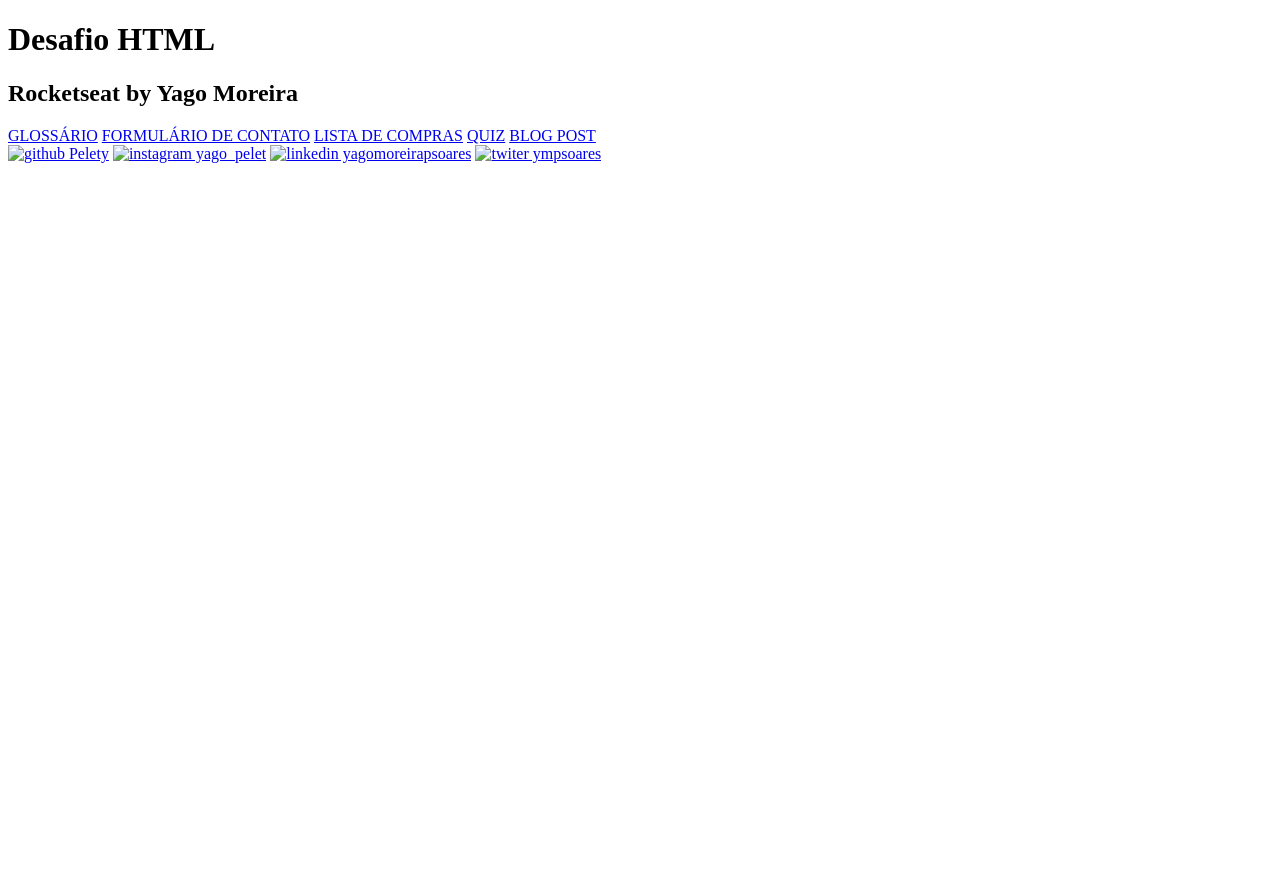
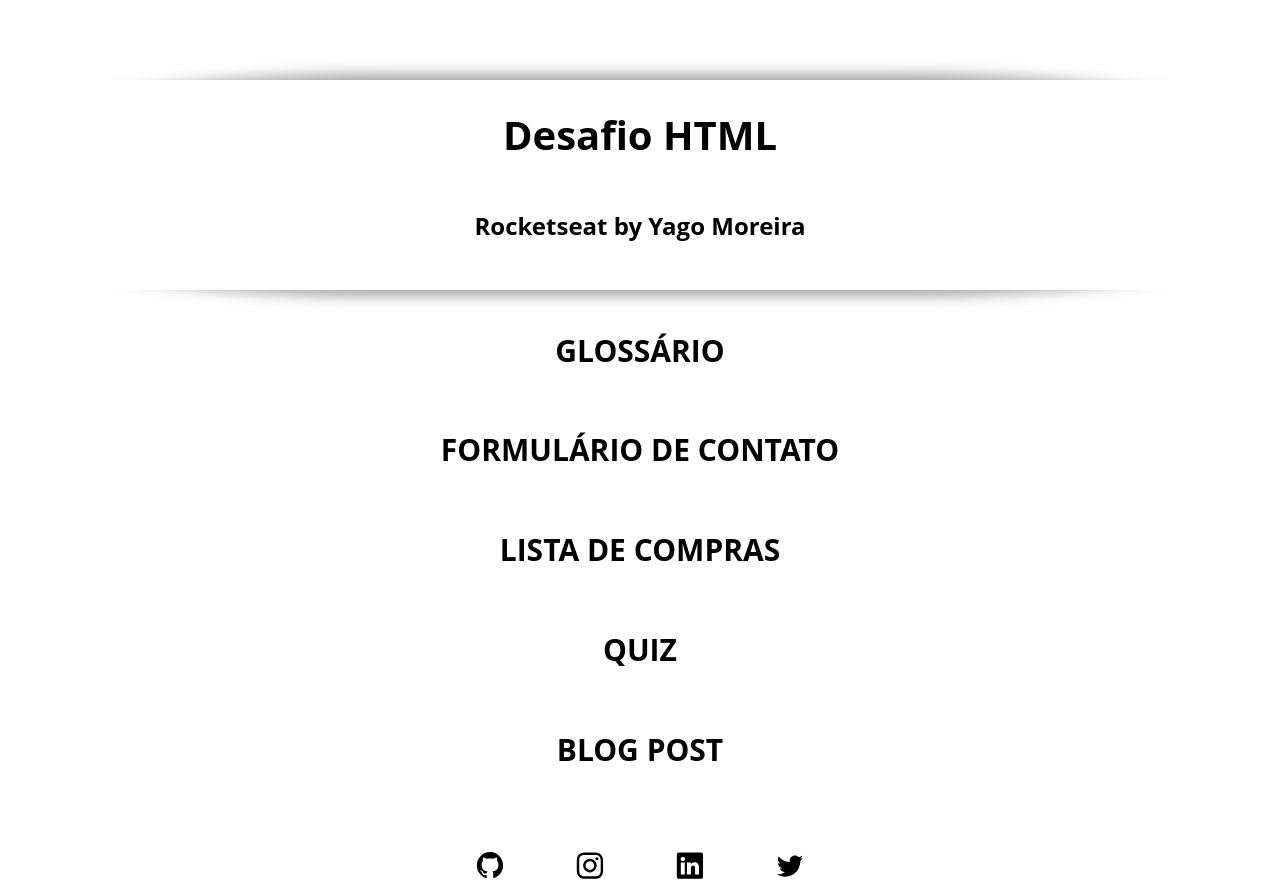
Before and after one commit to Pelety/desafio-html, a plain HTML site: page index.html in a window 1280 px wide. Before the commit the page ends 800 px from the top, so only its background shows below. Drawn offline with Linux system fonts and the light colour scheme; the site is published under a folder, as on GitHub Pages, so addresses that start at the root find nothing.

Commit message:
terceiro commit, alteração no index

```diff
--- a/index.html
+++ b/index.html
@@ -6,7 +6,7 @@
   <meta http-equiv="X-UA-Compatible" content="IE=edge">
   <meta name="viewport" content="width=device-width, initial-scale=1.0">
   <title>Desafio HTML</title>
-  <link rel="stylesheet" href="/css/style.css">
+  <link rel="stylesheet" href="./css/style.css">
 </head>
 
 <body>
@@ -18,18 +18,18 @@
   </header>
 
   <div class="menu">
-    <a id="pages" href="/pages/glossary.html">GLOSSÁRIO</a>
-    <a id="pages" href="/pages/contact.html">FORMULÁRIO DE CONTATO</a>
-    <a id="pages" href="/pages/shopping-list.html">LISTA DE COMPRAS</a>
-    <a id="pages" href="/pages/quiz.html">QUIZ</a>
-    <a id="pages" href="/pages/blog-post.html">BLOG POST</a>
+    <a id="pages" href="./pages/glossary.html">GLOSSÁRIO</a>
+    <a id="pages" href="./pages/contact.html">FORMULÁRIO DE CONTATO</a>
+    <a id="pages" href="./pages/shopping-list.html">LISTA DE COMPRAS</a>
+    <a id="pages" href="./pages/quiz.html">QUIZ</a>
+    <a id="pages" href="./pages/blog-post.html">BLOG POST</a>
   </div>
 
   <div class="contact">
-    <a target="_blank" href="https://github.com/Pelety"><img src="../assets/github_icon.svg" alt="github Pelety"></a>
-    <a target="_blank" href="https://www.instagram.com/yago_pelet/"><img src="../assets/instagram_icon.svg" alt="instagram yago_pelet"></a>
-    <a target="_blank" href="https://www.linkedin.com/in/yagomoreirapsoares/"><img src="../assets/linkedin_icon.svg" alt="linkedin yagomoreirapsoares"></a>
-    <a target="_blank" href="https://twitter.com/ympsoares"><img src="../assets/twitter_bird_icon.svg" alt="twiter ympsoares"></a>
+    <a target="_blank" href="https://github.com/Pelety"><img src="./assets/github_icon.svg" alt="github Pelety"></a>
+    <a target="_blank" href="https://www.instagram.com/yago_pelet/"><img src="./assets/instagram_icon.svg" alt="instagram yago_pelet"></a>
+    <a target="_blank" href="https://www.linkedin.com/in/yagomoreirapsoares/"><img src="./assets/linkedin_icon.svg" alt="linkedin yagomoreirapsoares"></a>
+    <a target="_blank" href="https://twitter.com/ympsoares"><img src="./assets/twitter_bird_icon.svg" alt="twiter ympsoares"></a>
   </div>
 
 </body>
```
